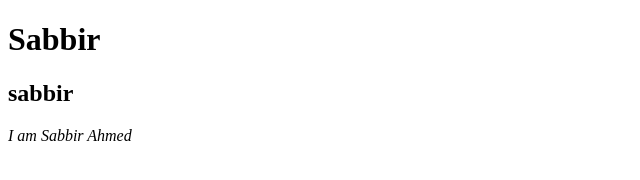
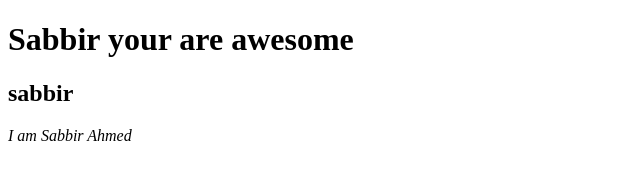
Before and after one commit to SabbirAhmed33/bash-repo, a plain HTML site: page index.html in a window 1280 px wide. Shown: the whole page, without its empty margins (0-640 px from the left). Drawn offline with Linux system fonts and the light colour scheme.

Commit message:
i am awesome

```diff
--- a/index.html
+++ b/index.html
@@ -7,7 +7,7 @@
     <title>bash-repo</title>
 </head>
 <body>
-    <h1>Sabbir</h1>
+    <h1>Sabbir your are awesome</h1>
     <h2>sabbir</h2>
     <i>I am Sabbir Ahmed</i>
 </body>
```
